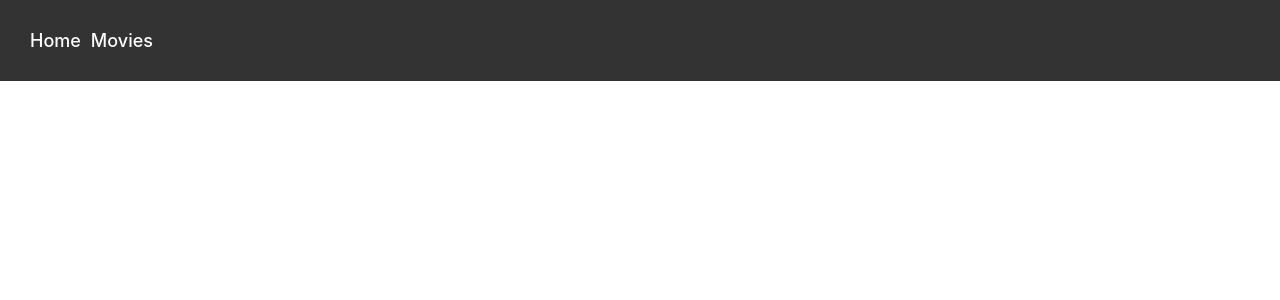
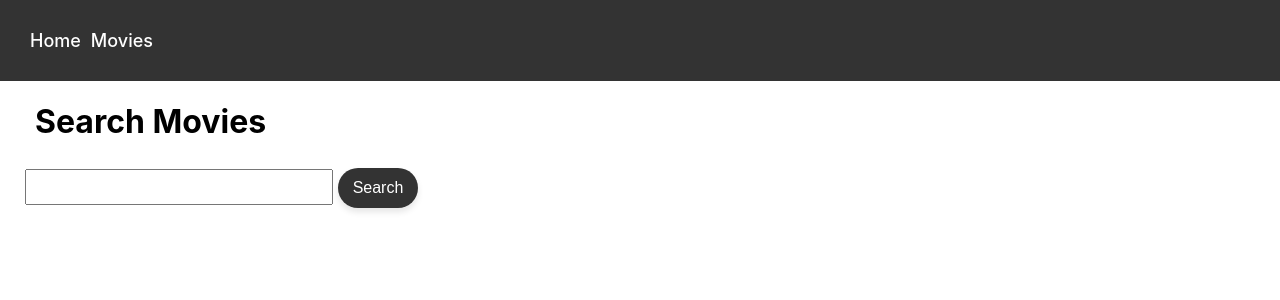
Before and after one commit to Blazej90/goit-react-hw-05-movies, a React (Create React App) app: page /goit-react-hw-05-movies/movies in a window 1280 px wide. Before the commit this address had no page. Shown: the top 300 px of the page. Built offline with nearby package versions, Linux system fonts and the light colour scheme.

Commit message:
add btn go back

```diff
--- a/src/components/MovieDetails/MovieDetails.js
+++ b/src/components/MovieDetails/MovieDetails.js
@@ -25,8 +25,13 @@ const MovieDetails = () => {
 
   if (!movieDetails) return <div>Loading...</div>;
 
+  const handleGoBack = () => {
+    window.history.back();
+  };
+
   return (
     <div className={styles.containerMovieDetails}>
+      <button onClick={handleGoBack}>Go back</button>
       <h1>{movieDetails.title}</h1>
       <div className={styles.containerPoster}>
         {movieDetails.poster_path && (
@@ -44,12 +49,12 @@ const MovieDetails = () => {
           <Link to={`/movies/${movieId}/cast`} className={styles.btnCast}>
             Cast
           </Link>
-
           <Link to={`/movies/${movieId}/reviews`} className={styles.btnReviews}>
             Reviews
           </Link>
         </div>
       </div>
+
       <Outlet />
     </div>
   );
--- a/src/components/MoviesSearch/Movies.js
+++ b/src/components/MoviesSearch/Movies.js
@@ -1,21 +1,22 @@
 import React, { useState } from 'react';
-import { Link } from 'react-router-dom';
+import { Link, useParams } from 'react-router-dom';
 import axios from 'axios';
 import PropTypes from 'prop-types';
 import styles from './Movies.module.css';
 
-const Movies = ({ query, searchResults }) => {
-  const [localQuery, setLocalQuery] = useState(query || '');
-  const [localSearchResults, setLocalSearchResults] = useState(
-    searchResults || []
+const Movies = () => {
+  const { query: localQuery, searchResults: localSearchResults } = useParams();
+  const [localQueryState, setLocalQueryState] = useState(localQuery || '');
+  const [localSearchResultsState, setLocalSearchResultsState] = useState(
+    localSearchResults || []
   );
 
   const handleSearch = async () => {
     try {
       const response = await axios.get(
-        `https://api.themoviedb.org/3/search/movie?query=${localQuery}&api_key=a067f81bd7a94c3876fea33a53d4c87a`
+        `https://api.themoviedb.org/3/search/movie?query=${localQueryState}&api_key=a067f81bd7a94c3876fea33a53d4c87a`
       );
-      setLocalSearchResults(response.data.results);
+      setLocalSearchResultsState(response.data.results);
     } catch (error) {
       console.error('Error searching movies:', error);
     }
@@ -32,8 +33,8 @@ const Movies = ({ query, searchResults }) => {
       <h1 className={styles.searchTitle}>Search Movies</h1>
       <input
         type="text"
-        value={localQuery}
-        onChange={e => setLocalQuery(e.target.value)}
+        value={localQueryState}
+        onChange={e => setLocalQueryState(e.target.value)}
         onKeyPress={handleKeyPress}
         className={styles.labelSearch}
       />
@@ -41,7 +42,7 @@ const Movies = ({ query, searchResults }) => {
         Search
       </button>
       <ul className={styles.containerPosters}>
-        {localSearchResults.map(movie => (
+        {localSearchResultsState.map(movie => (
           <li key={movie.id} className={styles.posterItem}>
             <Link to={`/movies/${movie.id}`} className={styles.posterLink}>
               {movie.poster_path ? (
--- a/src/index.js
+++ b/src/index.js
@@ -1,12 +1,12 @@
 import React from 'react';
-import ReactDOM from 'react-dom/client';
+import ReactDOM from 'react-dom';
 import { BrowserRouter } from 'react-router-dom';
 import App from './components/App';
 import './index.css';
 
 ReactDOM.createRoot(document.getElementById('root')).render(
   <React.StrictMode>
-    <BrowserRouter>
+    <BrowserRouter basename="/goit-react-hw-05-movies">
       <App />
     </BrowserRouter>
   </React.StrictMode>
```
